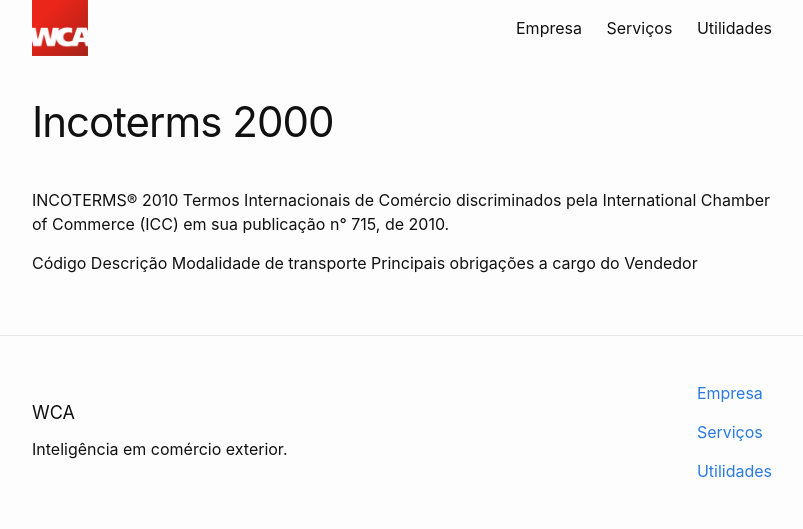
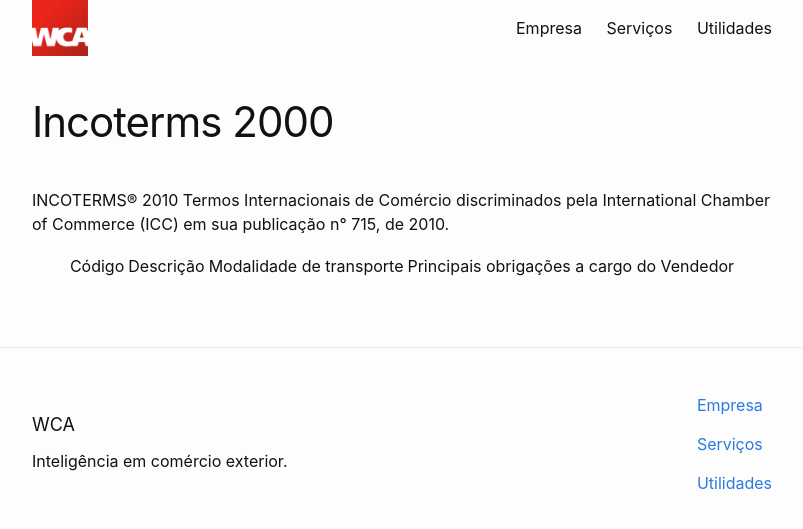
Before and after one commit to WCAComex/wcacomex.github.io, a Jekyll site: the page built from _utilidades/incoterms-2000.markdown, in a window 1280 px wide. Shown: the top 529 px of the page, without its empty margins (238-1041 px from the left). Built offline with Jekyll 4.4.1, drawn with Linux system fonts in a browser that asks for light colours.

```diff
--- a/_utilidades/incoterms-2000.markdown
+++ b/_utilidades/incoterms-2000.markdown
@@ -6,4 +6,4 @@ date: 2017-10-23 00:17:00 -02:00
 INCOTERMS® 2010
 Termos Internacionais de Comércio discriminados pela International Chamber of Commerce (ICC) em sua publicação n° 715, de 2010.
 
-Código Descrição Modalidade de transporte Principais obrigações a cargo do Vendedor
+Código | Descrição | Modalidade de transporte | Principais obrigações a cargo do Vendedor
```
